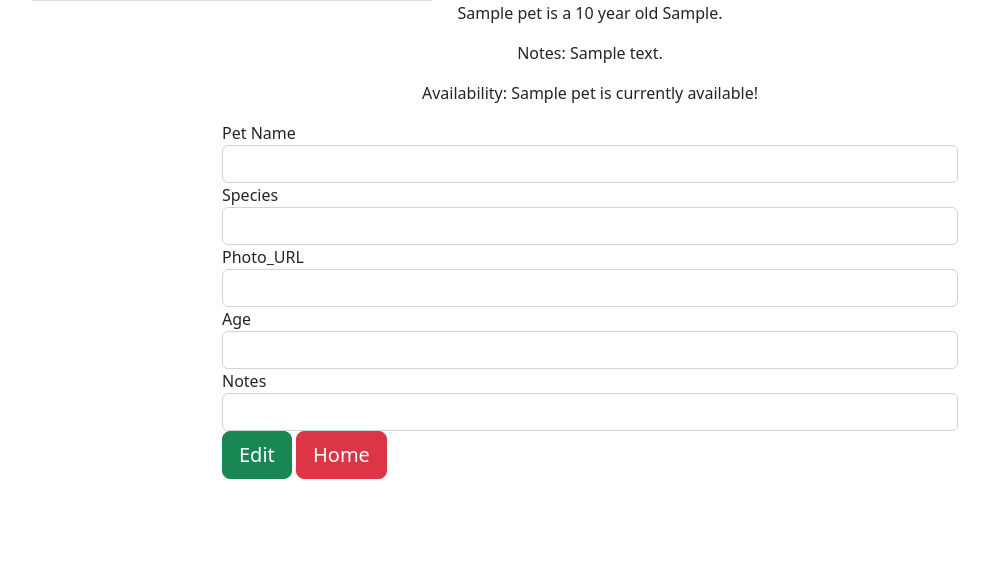
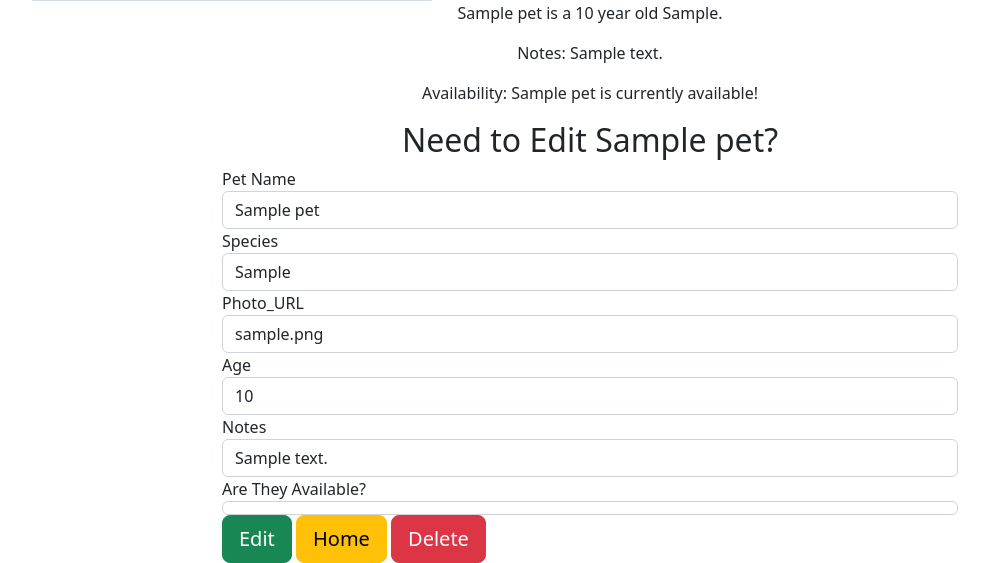
Before and after one commit to Nick-Salvemini/WTForms-Pets, a Flask app: a page that uses templates/pet.html in a window 1280 px wide. Shown: the part 355-918 px from the top of the page, without its empty margins (50-1039 px from the left). Before the commit the page ends 834 px from the top, so only its background shows below. Run offline with Flask 3, Linux system fonts and the light colour scheme; tables that the repository leaves empty hold one stand-in row (values such as "Sample post"); grey boxes marked "Sample" are stand-in pictures.

Commit message:
added new_pet route

```diff
--- a/app.py
+++ b/app.py
@@ -23,15 +23,46 @@ def home():
 
 @app.route('/pets/<pet_name>/<int:pet_id>', methods=['GET', 'POST'])
 def pet(pet_name, pet_id):
-    form = PetForm()
+
     pet = Pet.query.get(pet_id)
+    form = PetForm(obj=pet)
 
     if form.validate_on_submit():
-        name = form.pet_name.data
+        pet.name = form.name.data
+        pet.species = form.species.data
+        pet.photo_url = form.photo_url.data
+        pet.age = form.age.data
+        pet.notes = form.notes.data
+
+        db.session.commit()
+        name = pet.name
+        id = pet.id
+        return redirect(f'/pets/{name}/{id}')
+    else:
+        return render_template('pet.html', form=form, pet=pet)
+
+@app.route('/delete/<int:pet_id>')
+def delete_pet(pet_id):
+    pet = Pet.query.get(pet_id)
+    db.session.delete(pet)
+    db.session.commit()
+    return redirect('/')
+
+@app.route('/new_pet', methods=['GET', 'POST'])
+def add_pet():
+    form = PetForm()
+
+    if form.validate_on_submit():
+        name = form.name.data
         species = form.species.data
         photo_url = form.photo_url.data
         age = form.age.data
         notes = form.notes.data
-        return redirect(f'/pets/{name}/{pet.id}')
+        availability = form.availability.data
+
+        new_pet = Pet(name=name, species=species, phot_url=photo_url, age=age, notes=notes, availability=availability)
+        db.session.add(new_pet)
+        db.session.commit()
+        return redirect('/')
     else:
-        return render_template('pet.html', form=form, pet=pet)
+        return render_template('new_pet.html', form=form)
--- a/forms.py
+++ b/forms.py
@@ -4,8 +4,9 @@ from wtforms.validators import InputRequired, Email, Optional
 
 
 class PetForm(FlaskForm):
-    pet_name = StringField('Pet Name', validators=[InputRequired(message='A Name is Required')])
+    name = StringField('Pet Name', validators=[InputRequired(message='A Name is Required')])
     species = StringField('Species', validators=[InputRequired(message='A Species is Required')])
     photo_url = StringField('Photo_URL', validators=[InputRequired(message='An Image is Required')])
     age = IntegerField('Age', validators=[InputRequired(message='An Age is Required')])
     notes = StringField('Notes', validators=[Optional()])
+    availability = BooleanField('Are They Available?')
--- a/templates/home.html
+++ b/templates/home.html
@@ -22,7 +22,7 @@
     </div>
 </div>
 <form>
-    <button>Add Pet</button>
+    <a href="/new_pet" class="btn  btn-success  btn-lg">Add a New Pet</a>
 </form>
 
 {% endblock %}
--- a/templates/pet.html
+++ b/templates/pet.html
@@ -18,6 +18,8 @@
     {% endif %}
 </div>
 
+
+<h2 class="text-center">Need to Edit {{pet.name}}?</h2>
 <div class="container justify-content-center">
     <div class="row justify-content-center">
         <div class="form-group col-md-8">
@@ -33,7 +35,8 @@
                 {% endfor %}
                 {% endfor %}
                 <button class="btn  btn-success  btn-lg">Edit</button>
-                <a href="/" class="btn btn-danger btn-lg">Home</a>
+                <a href="/" class="btn btn-warning btn-lg">Home</a>
+                <a href="/delete/{{pet.id}}" class="btn btn-danger btn-lg">Delete</a>
             </form>
         </div>
     </div>
```
Also changed, not shown: templates/new_pet.html (added, +28 -0 lines).
